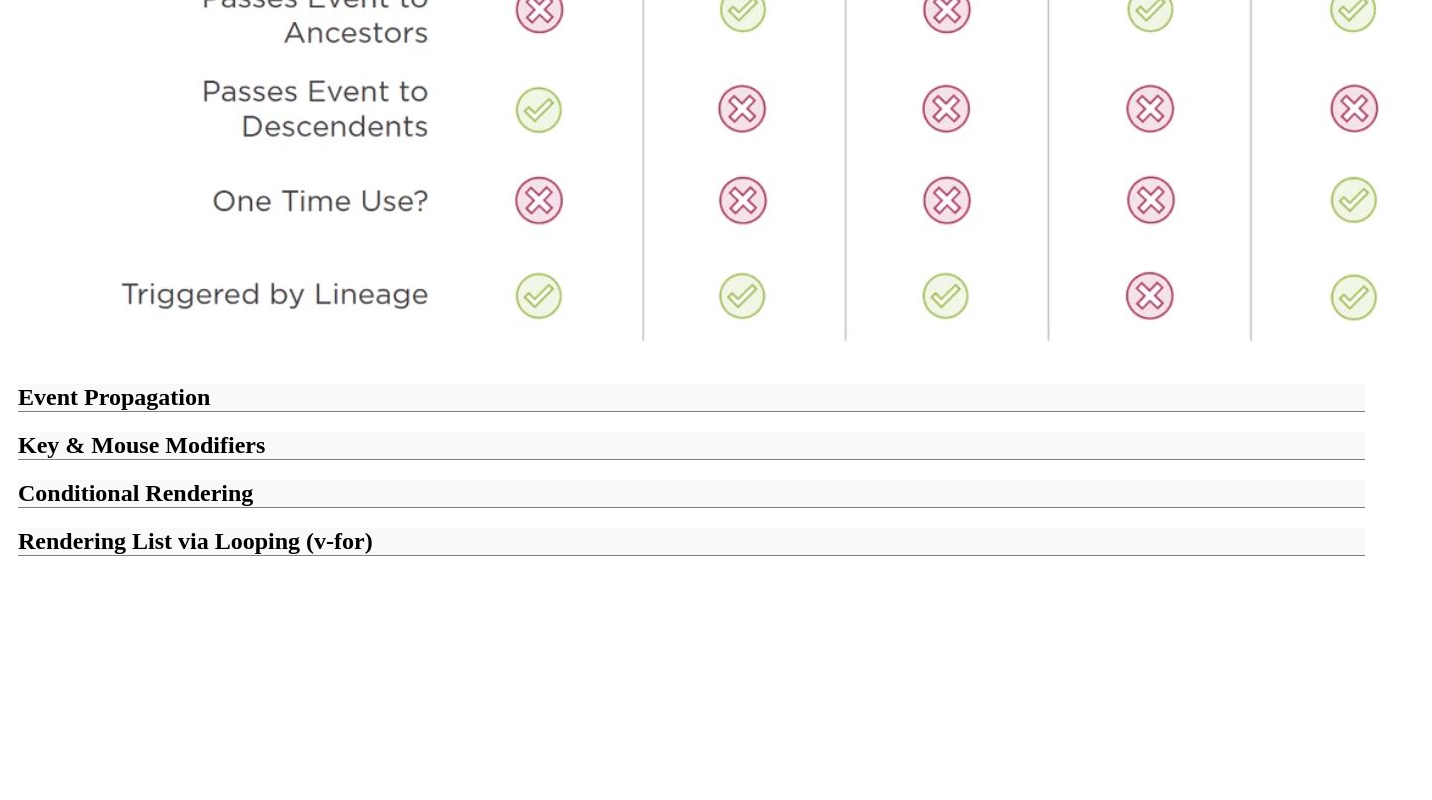
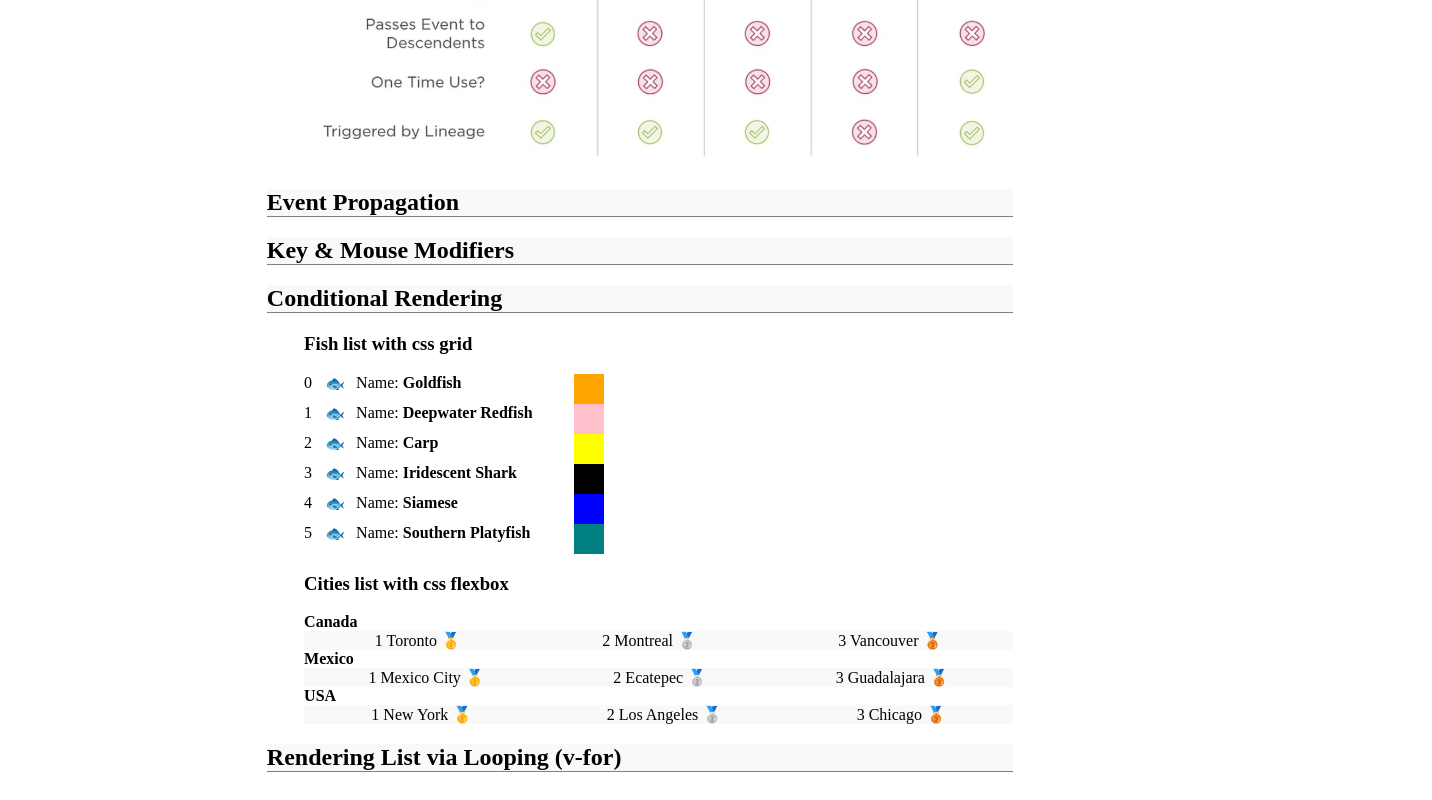
Before and after one commit to adamsimonini/cis-vue-docs, a Vue app: page / in a window 1280 px wide. Shown: the part 930-1730 px from the top of the page, 1432 px wide, since content can reach past the window. Before the commit the page ends 1514 px from the top, so only its background shows below. Built offline with nearby package versions, Linux system fonts and the light colour scheme.

Commit message:
added conditional rendoring

```diff
--- /dev/null
+++ b/src/components/ConditionalRendering.vue
@@ -0,0 +1,71 @@
+<template>
+    <div id="conditionalRendering" class="contentBox" slot="content">
+        <!-- v-for to generate HTML from an array of objects -->
+        <h3>Fish list with css grid</h3>
+        <div class="fishBox" v-for="(fish, i) in fishes">
+            <span>{{i}}</span>
+            <span class="fishIcon">&#x1f41f;</span>
+            <span>Name: <span class="fishName">{{fish.name}}</span></span>
+            <span v-bind:style="{'background-color': fish.color}" class="fishColor">&nbsp;&nbsp;&nbsp;&nbsp;</span>
+            <!-- v-binding style causes the style to become jabascript that accepts two parameters ('style to be changed', 'value of the change') -->
+        </div>
+
+        <h3>Cities list with css flexbox</h3>
+        <div id="majorCities">
+            <div class="countries" v-for="location in locations">
+                <span class="countryName">{{location.country}}</span>
+                <div class="cityList">
+                    <span class="cityName" v-for="(majorCity, i) in location.majorCities">{{i + 1}} {{majorCity}} <span v-html="medal[i]"></span></span>
+                </div>
+                <!-- v-binding style causes the style to become jabascript that accepts two parameters ('style to be changed', 'value of the change') -->
+            </div>
+        </div>
+    </div>
+</template>
+
+<script>
+
+export default {
+  name: 'TwoWayBinding',
+  props: [''],
+  data: function() {
+        return {
+            fishes: [
+                {name: 'Goldfish', color: 'orange'},
+                {name: 'Deepwater Redfish', color: 'pink'},
+                {name: 'Carp', color: 'yellow'},
+                {name: 'Iridescent Shark', color: 'black'},
+                {name: 'Siamese', color: 'blue'},
+                {name: 'Southern Platyfish', color: 'teal'},
+            ],
+            locations: [
+                {
+                    country: 'Canada',
+                    majorCities: ['Toronto', 'Montreal', 'Vancouver']
+                },
+                {
+                    country: 'Mexico',
+                    majorCities: ['Mexico City', 'Ecatepec', 'Guadalajara']
+                },
+                {
+                    country: 'USA',
+                    majorCities: ['New York', 'Los Angeles', 'Chicago']
+                },
+            ],
+            medal: ['&#x1f947;', '&#x1f948', '&#x1f949'],
+        }
+  },
+  methods: {
+        logThisInstead: function(){
+            console.log("%c Form submission was successfully prevented, and THIS function was run, instead! :)", "color: limegreen;");
+        },
+        logMe: function(){
+            console.log(this);
+        },
+    }
+}
+</script>
+
+<style scoped>
+
+</style>
--- a/src/components/Main.vue
+++ b/src/components/Main.vue
@@ -11,7 +11,7 @@
 
     </GuideSection>
     <GuideSection class="guideSection" title="Conditional Rendering">
-
+      <ConditionalRendering slot="content" />
     </GuideSection>
     <GuideSection class="guideSection" title="Rendering List via Looping (v-for)">
 
@@ -23,12 +23,14 @@
 <script>
 import GuideSection from './GuideSection.vue';
 import TwoWayBinding from './TwoWayBinding.vue';
+import ConditionalRendering from './ConditionalRendering.vue';
 
 export default {
   name: 'Main',
   components: {
     GuideSection,
     TwoWayBinding,
+    ConditionalRendering,
   },
   data: function(){
     return {
--- a/src/css/styles.css
+++ b/src/css/styles.css
@@ -110,3 +110,6 @@ button:nth-child(odd){
 .contentBox{
     margin-left: 5%;
 }
+.contentBox img{
+    max-width: 100%;
+}
```
